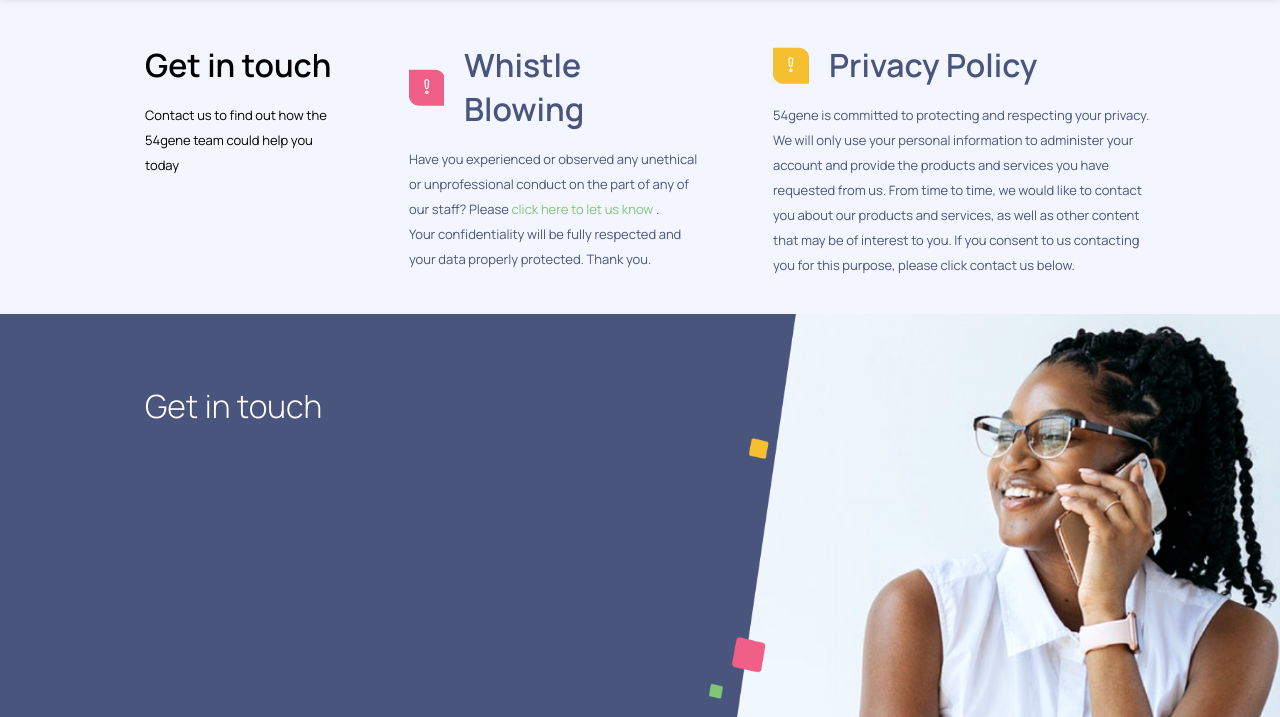
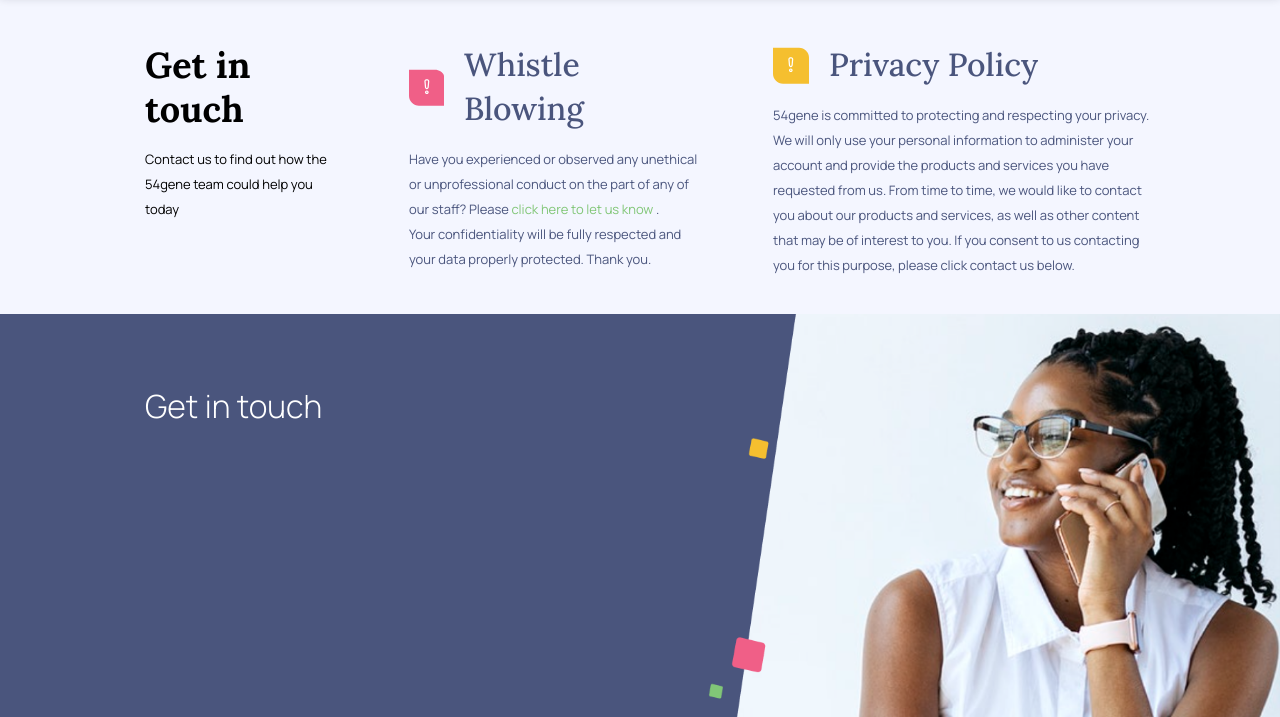
Before and after one commit to chidi-54gene/website, a plain HTML site: page contact.html in a window 1280 px wide. Shown: the part 83-800 px from the top of the page. Drawn offline with nearby package versions, Linux system fonts and the light colour scheme; a script that the page names is missing.

Commit message:
Change header font

```diff
--- a/css/contact.css
+++ b/css/contact.css
@@ -1,12 +1,22 @@
+@import url("https://fonts.googleapis.com/css2?family=Lora:wght@500;700&display=swap");
+
 .contact-header {
+  font-family: "Lora", serif;
   display: flex;
   align-items: center;
-  font-weight: 600;
-  font-size: 2rem;
-  /* 32px */
+  font-weight: 700;
+  font-size: 2.25rem;
+  /* 36px */
   line-height: 2.75rem;
   /* 44px */
   color: #000000;
+}
+
+.contact-header--privacy-policy,
+.contact-header--whistle-blowing {
+  font-weight: 500;
+  font-size: 2rem;
+  /* 32px */
 }
 
 .contact-header--whistle-blowing::before {
```
